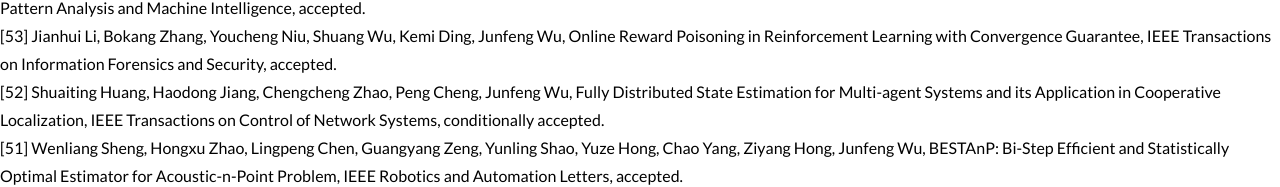
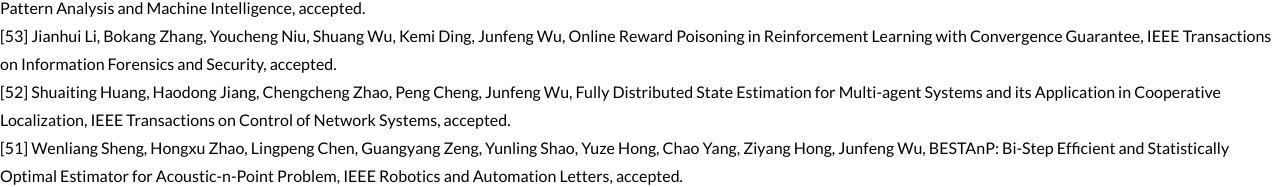
Before and after one commit to LIAS-CUHKSZ/lias-cuhksz.github.io, a Next.js app: page /publications in a window 1280 px wide. Shown: the part 411-598 px from the top of the page. Built offline with nearby package versions, Linux system fonts and the light colour scheme.

Commit message:
Update page.tsx

```diff
--- a/app/publications/page.tsx
+++ b/app/publications/page.tsx
@@ -32,7 +32,7 @@
             [52] Shuaiting Huang, Haodong Jiang, Chengcheng Zhao, Peng Cheng,
             Junfeng Wu, Fully Distributed State Estimation for Multi-agent
             Systems and its Application in Cooperative Localization, IEEE
-            Transactions on Control of Network Systems, conditionally accepted.
+            Transactions on Control of Network Systems, accepted.
           </p>
           <p>
             [51] Wenliang Sheng, Hongxu Zhao, Lingpeng Chen, Guangyang Zeng,
```
